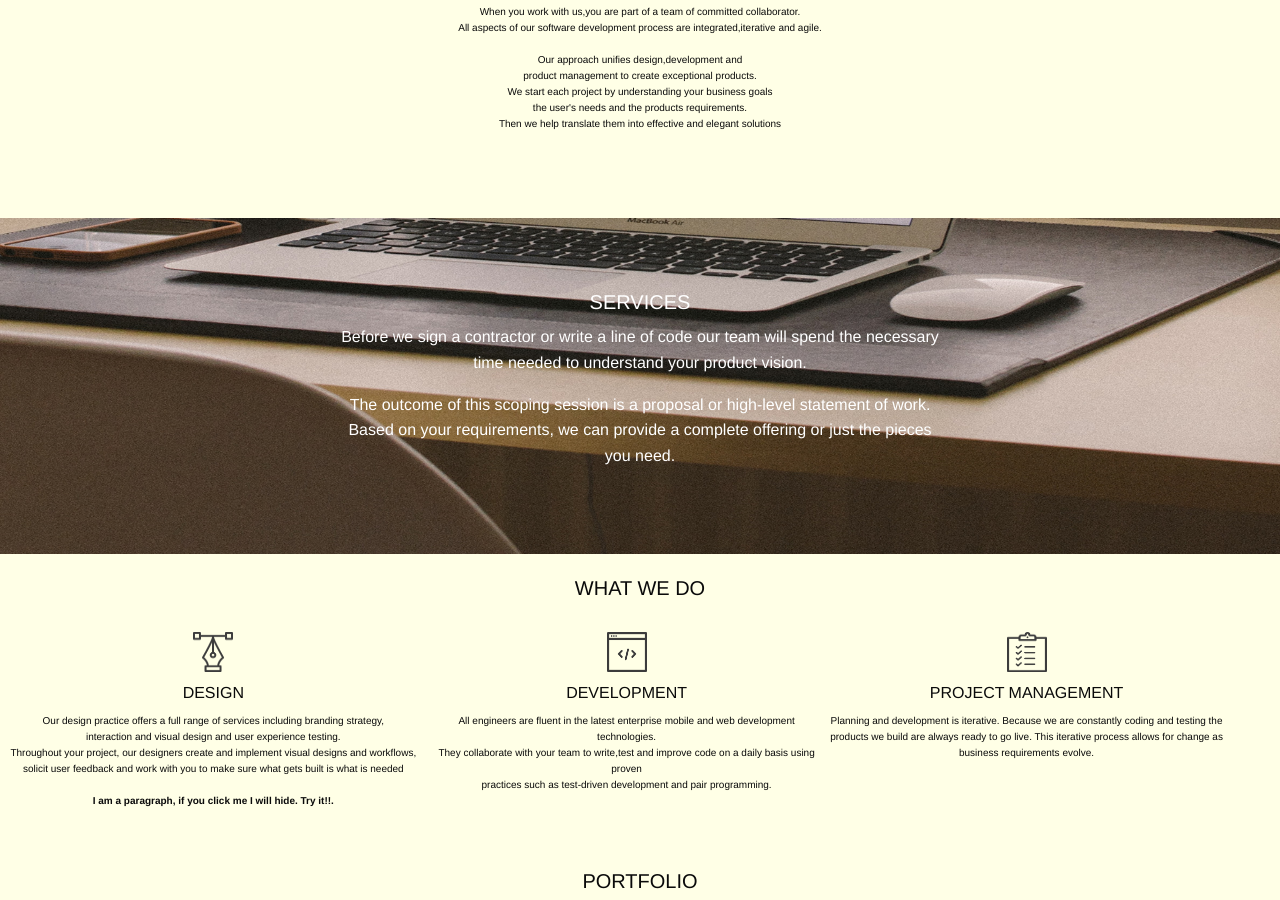
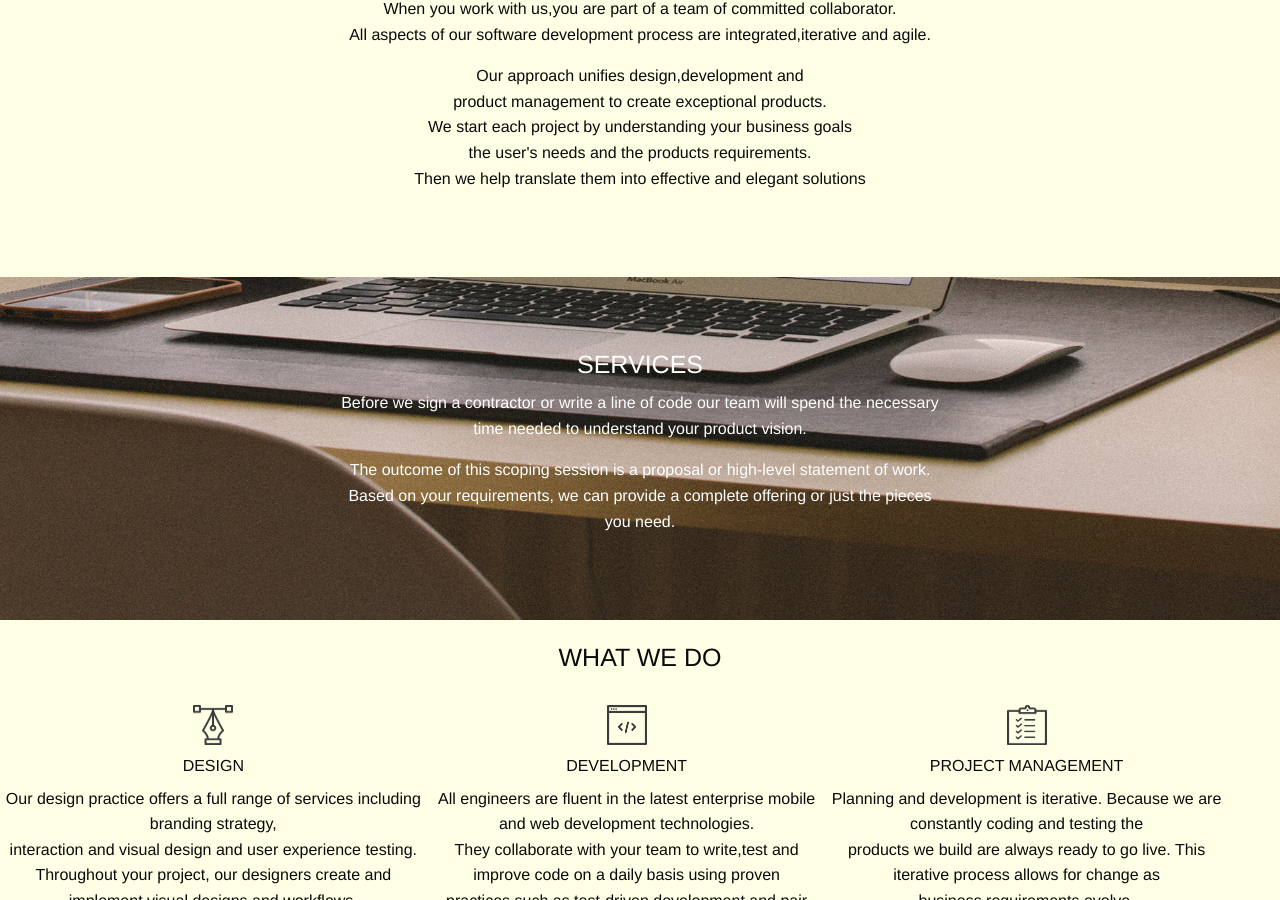
Before and after one commit to jimow/assignment2, a plain HTML site: page index.html in a window 1280 px wide. Shown: the part 567-1467 px from the top of the page. Drawn offline with Linux system fonts and the light colour scheme.

Commit message:
Final Commit

```diff
--- a/css/main.css
+++ b/css/main.css
@@ -82,7 +82,7 @@ body {
   animation: bounce 2s infinite;
 }
 .about-us {
-	font-size: 10px;
+
 
     text-align: center;
     padding: 70px 0;
@@ -94,7 +94,7 @@ body {
 }
 .whatwedo {
 	margin: 20px 0 20px 0;
-	font-size:10px;
+
 	text-align:center;
 	width:33.33%;
 	float: left;
@@ -112,7 +112,7 @@ body {
   padding: 3px;
 
 }
-h5 {
+h4 {
 	text-align: center;
 	margin:20px 0 20px 0;
 
@@ -122,3 +122,6 @@ h5 {
 h6 {
 	margin:10px 0 10px 0;
 }
+p {
+	font-size:14px;
+}
--- a/index.html
+++ b/index.html
@@ -17,7 +17,7 @@
     <a href="#"><img src="images/mouse_click.png" alt=" mouse_click" id="mouse-click"></a>
 	</div>
 	<div class="about-us">
-		<h3>ABOUT US</h3>
+		<h4>ABOUT US</h4>
 		<p>When you work with us,you are part of a team of committed collaborator.<br />
 		All aspects of our software development process are integrated,iterative and agile.</p>
 		<p>Our approach unifies design,development and <br/>
@@ -26,14 +26,14 @@
 		Then we help translate them into effective and elegant solutions</p>
 	</div>
 	<div class="services">
-		<h5>SERVICES</h5>
+		<h4>SERVICES</h4>
 		<p>Before we sign a contractor or write a line of code our team will spend the necessary <br />
 time needed to understand your product vision.</p>
 <p>The outcome of this scoping session is a proposal or high-level statement of work.<br/>
 Based on your requirements, we can provide a complete offering or just the pieces<br />
 you need.</p>
 	</div>
-		<h5 >WHAT WE DO</h5>
+		<h4 >WHAT WE DO</h4>
 		<div class="whatwedo">
 			<img src="images/design_icon.png" class="icon2">
 			<h6>DESIGN</h6>
@@ -62,7 +62,7 @@ business requirements evolve. </p>
 		</div>
 	</div>
 	<div class="portfolio">
-			<h5>PORTFOLIO</h5>
+			<h4>PORTFOLIO</h4>
 		<div class="row">
 		<div class="img_col"><img src="images/work4.jpg"></div>
 		<div class="img_col"><img src="images/work3.jpg"></div>
@@ -71,7 +71,7 @@ business requirements evolve. </p>
 	</div>
 
 	<div class="row">
-		<div class="img_col"><img src="images/work5.jpg" onmouseover="alert('Jamal Hussein')">></div>
+		<div class="img_col"><img src="images/work5.jpg" onmouseover="alert('Jamal Hussein')"></div>
 		<div class="img_col"><img src="images/work6.jpg"></div>
 		<div class="img_col"><img src="images/work7.jpg"></div>
 		<div class="img_col"><img src="images/work8.jpg"></div>
@@ -91,7 +91,7 @@ business requirements evolve. </p>
 
 
 
-outline:none
+
     </section>
 	<div class="row below_footer">
 		<img src="social_icons/twitter.png" class="footer_icons">
```
